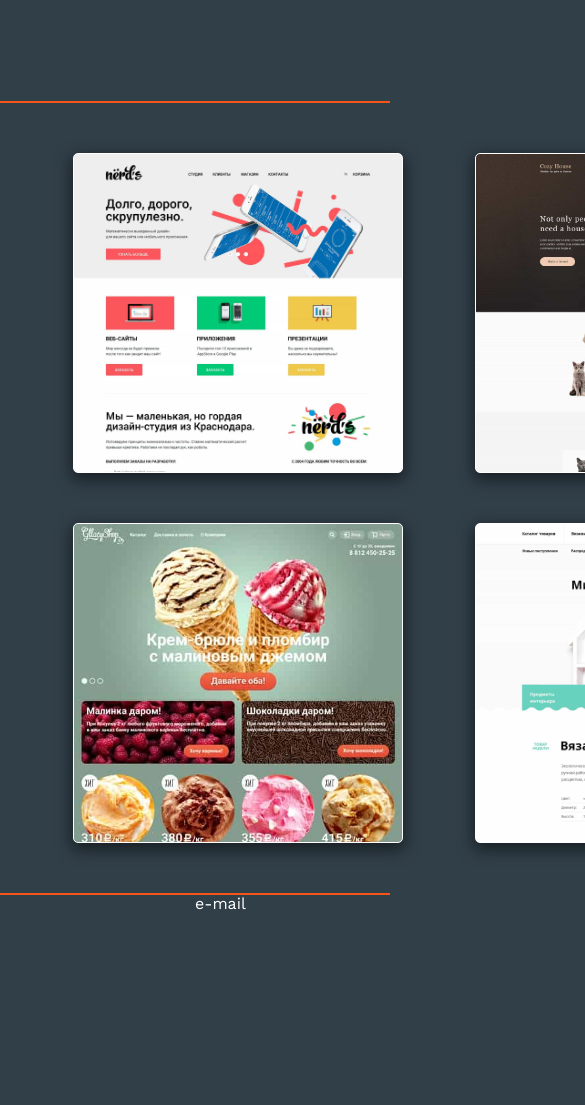
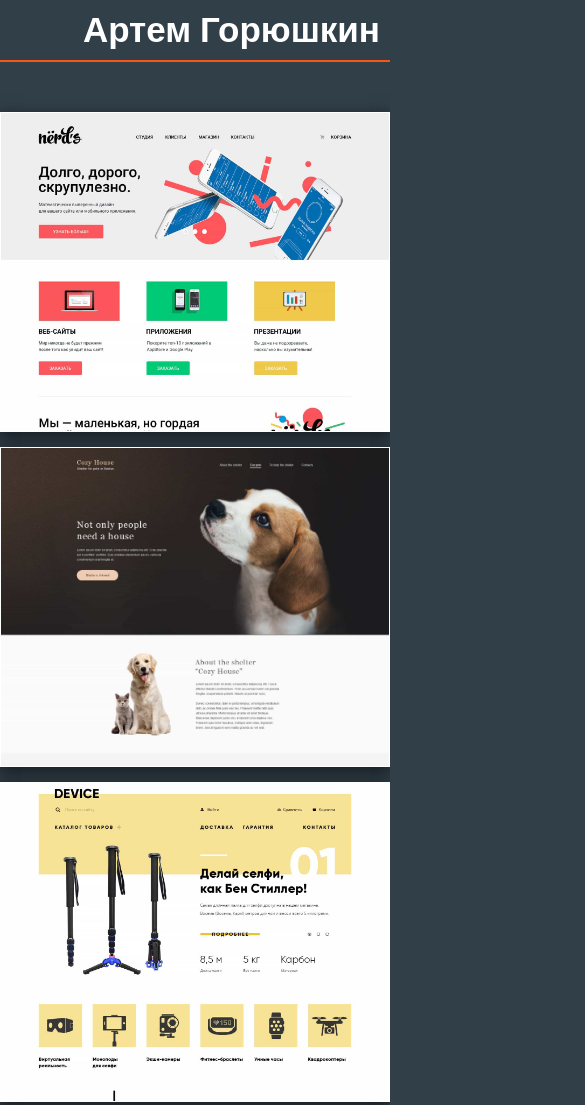
Before and after one commit to gorushkin/portfolioOld2, a plain HTML site: page index.html in a window 390 px wide. Shown: the top 1105 px of the page, 585 px wide, since content can reach past the window. Before the commit the page ends 945 px from the top, so only its background shows below. Drawn offline with nearby package versions, Linux system fonts and the light colour scheme.

Commit message:
Deploy gorushkin/portfolio to github.com/gorushkin/portfolio.git:gh-pages

```diff
--- a/css/style.css
+++ b/css/style.css
@@ -1,3 +1,4 @@
+@charset "UTF-8";
 /* stylelint-disable */
 /*! normalize.css v8.0.1 | MIT License | github.com/necolas/normalize.css */
 /* Document
@@ -329,8 +330,16 @@ img {
   height: auto; }
 
 .wrapper {
-  width: 1280px;
+  width: 1200px;
   margin: 0 auto; }
+
+@media (max-width: 1200px) {
+  .wrapper {
+    width: 768px; } }
+
+@media (max-width: 800px) {
+  .wrapper {
+    width: 100%; } }
 
 header {
   border-bottom: 2px solid #f55617; }
@@ -342,6 +351,15 @@ header {
   width: 1280px;
   margin: 0;
   padding: 10px; }
+
+@media (max-width: 1200px) {
+  .main-title {
+    width: 768px; } }
+
+@media (max-width: 800px) {
+  .main-title {
+    font-size: 35px;
+    width: 100%; } }
 
 .work {
   width: 100%;
@@ -413,6 +431,25 @@ header {
   margin: 0;
   display: none; }
 
+@media (max-width: 1200px) {
+  .work__list {
+    -ms-flex-pack: distribute;
+    justify-content: space-around; } }
+
+@media (max-width: 800px) {
+  .work__list {
+    -webkit-box-orient: vertical;
+    -webkit-box-direction: normal;
+    -ms-flex-direction: сolumn;
+    flex-direction: сolumn; }
+  .work__item {
+    border-radius: 0;
+    width: 100%;
+    margin-bottom: 15px; }
+    .work__item:hover, .work__item:focus {
+      -webkit-transform: none;
+      transform: none; } }
+
 .footer {
   min-height: 50px; }
 
@@ -428,3 +465,16 @@ header {
   padding: 0;
   -ms-flex-pack: distribute;
   justify-content: space-around; }
+
+.contactt__item {
+  line-height: 50px; }
+  .contactt__item:hover {
+    color: yellowgreen; }
+
+@media (max-width: 1200px) {
+  .footer .wrapper {
+    width: 600px; } }
+
+@media (max-width: 800px) {
+  .footer .wrapper {
+    width: 100%; } }
--- a/index.html
+++ b/index.html
@@ -58,8 +58,8 @@
   <footer class="footer">
     <div class="wrapper">
       <ul class="contact__list">
-        <li class="contactt__item"><a href="mailto:job@gorushkin.com" class="contactt__link">e-mail</a></li>
-        <li class="contactt__item"><a href="http://t.me/gorushkin" class="contactt__link">telegram</a></li>
+        <li class="contactt__item"><a href="mailto:job@gorushkin.com" class="contactt__link">e-mail: job@gorushkin.com</a></li>
+        <li class="contactt__item"><a href="http://t.me/gorushkin" class="contactt__link">telegram: t.me/gorushkin</a></li>
       </ul>
     </div>
   </footer>
```
